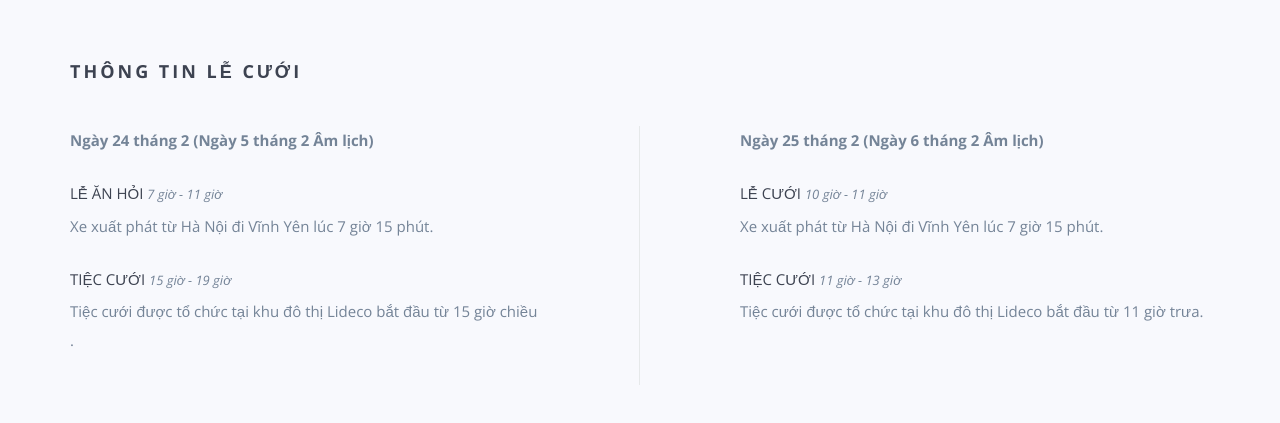
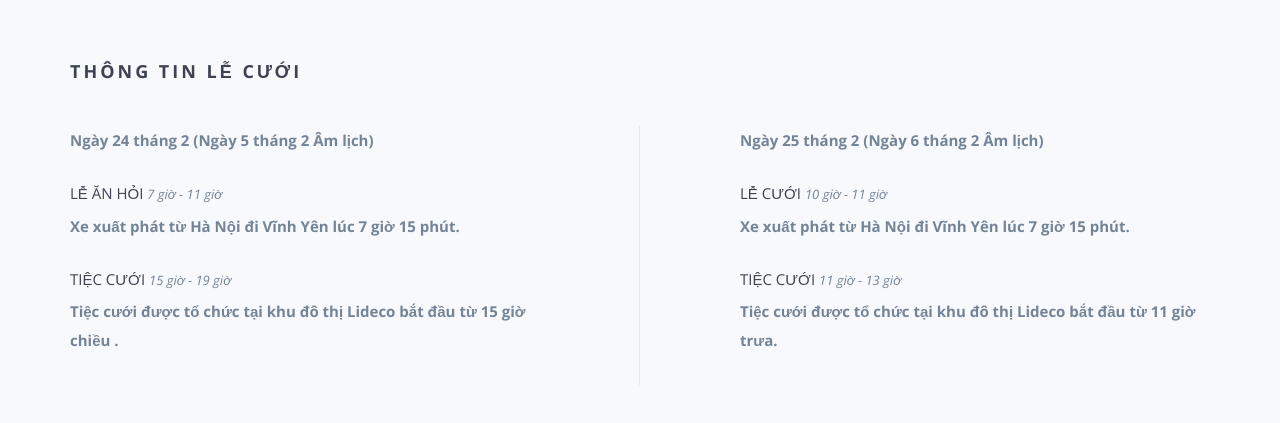
Before and after one commit to scr445577/scr, a website: page index.html in a window 1280 px wide. Shown: the part 1633-2056 px from the top of the page. Drawn offline with nearby package versions, Linux system fonts and the light colour scheme; some packages are replaced by stand-ins of ours; files whose address does not match are found by name.

Commit message:
update font chu

```diff
--- a/index.html
+++ b/index.html
@@ -148,7 +148,7 @@
                     Là một lập trình viên hiện đang làm việc tại Hà Nội. Tính cách là người hiền lành và ít nói, luôn coi trọng tình cảm và yêu thương gia đình. Quan điểm sống của anh:"Gia đình là điểm tựa vững chắc nhất và là bến đỗ bình yên không đâu sánh bằng đôi với mỗi con người. Đó luôn là nơi tràn ngập tình yêu thương để ta trở về"
                 </strong></p>
             </div>
-            <div class="col-md-3 hidden-sm hidden-xs"><img src="img/TPR_4600.JPG" class="wp2"></div>
+            <div class="col-md-3 hidden-sm hidden-xs"><img src="img/TPR_4600.jpg" class="wp2"></div>
         </div>
     </div>
 </section>
@@ -167,11 +167,11 @@
                                 (Ngày 5 tháng 2 Âm lịch)</strong></p>
 
                     <h5>Lễ ăn hỏi <span class="time">7 giờ - 11 giờ</span></h5>
-                    <p>Xe xuất phát từ Hà Nội đi Vĩnh Yên lúc 7 giờ 15 phút. </p>
+                    <p><strong>Xe xuất phát từ Hà Nội đi Vĩnh Yên lúc 7 giờ 15 phút. </strong></p>
                 </div>
                 <div class="wp5">
                     <h5> Tiệc cưới <span class="time"> 15 giờ - 19 giờ </span></h5>
-                    <p> Tiệc cưới được tổ chức tại khu đô thị Lideco bắt đầu từ 15 giờ chiều .</p>
+                    <p><strong> Tiệc cưới được tổ chức tại khu đô thị Lideco bắt đầu từ 15 giờ chiều .</strong></p>
                 </div>
             </div>
             <div class="col-md-6 col-sm-12 col-xs-12 rightcol">
@@ -180,11 +180,11 @@
                         (Ngày 6 tháng 2 Âm lịch)</strong></p>
 
                     <h5> Lễ cưới <span class="time"> 10 giờ - 11 giờ </span></h5>
-                    <p>Xe xuất phát từ Hà Nội đi Vĩnh Yên lúc 7 giờ 15 phút.</p>
+                    <p><strong>Xe xuất phát từ Hà Nội đi Vĩnh Yên lúc 7 giờ 15 phút.</strong></p>
                 </div>
                 <div class="wp6">
                     <h5> Tiệc cưới <span class="time"> 11 giờ - 13 giờ </span></h5>
-                    <p> Tiệc cưới được tổ chức tại khu đô thị Lideco bắt đầu từ 11 giờ trưa. </p>
+                    <p><strong> Tiệc cưới được tổ chức tại khu đô thị Lideco bắt đầu từ 11 giờ trưa. </strong></p>
                 </div>
             </div>
         </div>
```
